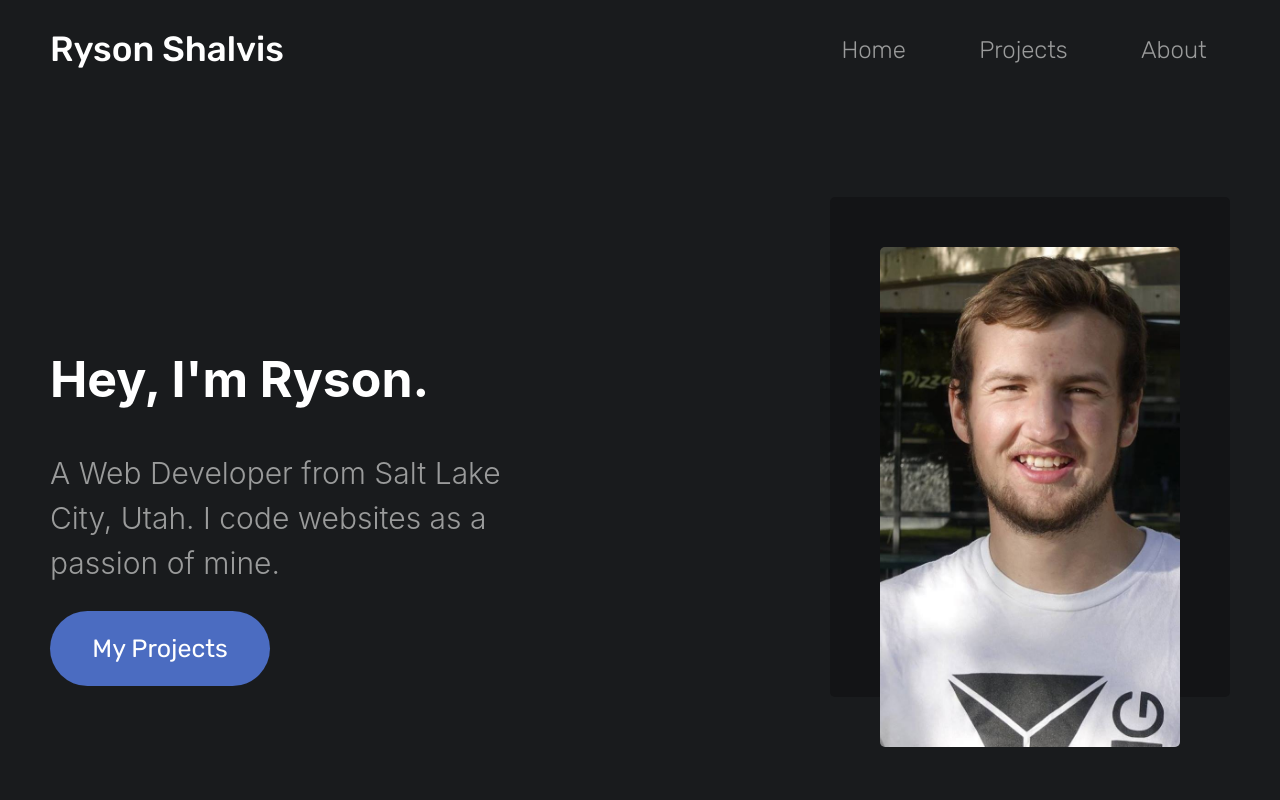
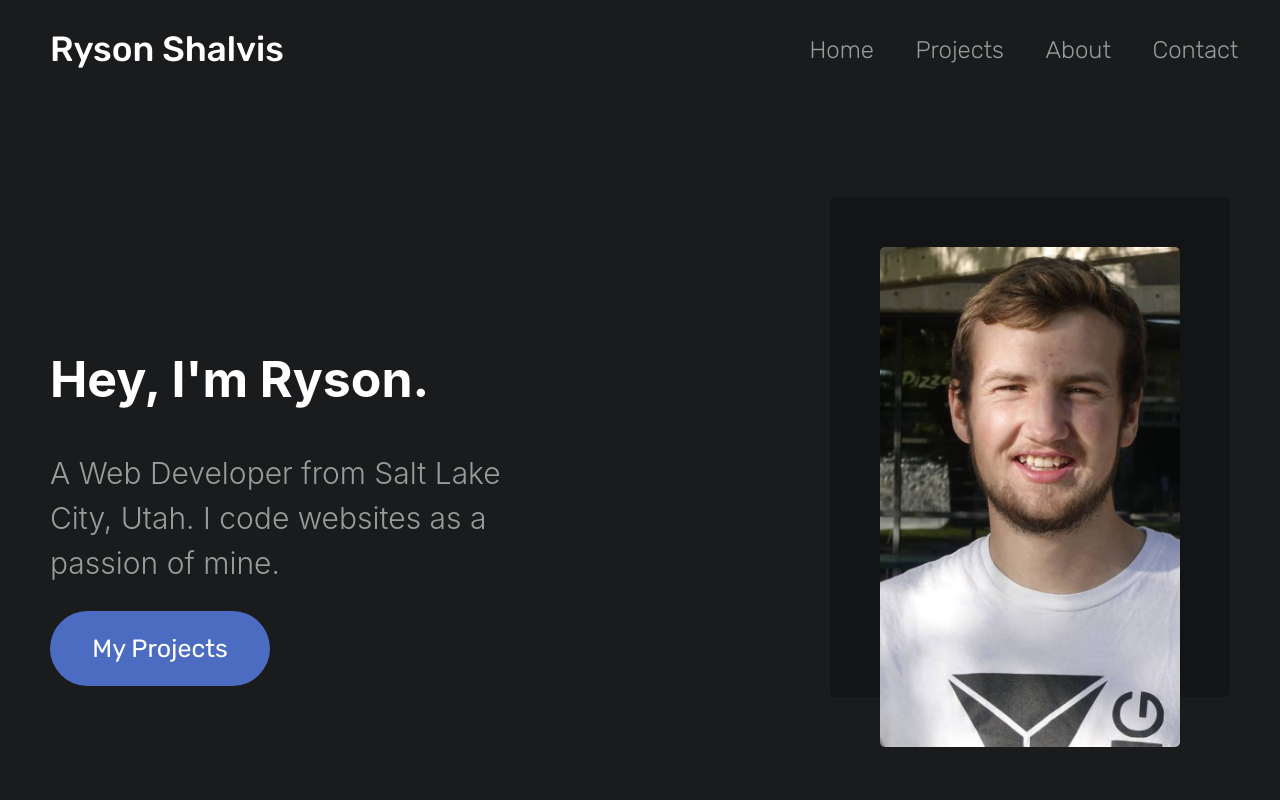
Before and after one commit to RysonShalvis/portfolio, a React (Create React App) app: page / in a window 1280 px wide. Shown: the top 800 px of the page. Built offline with nearby package versions, Linux system fonts and the light colour scheme.

Commit message:
add contact to header

```diff
--- a/src/Header.js
+++ b/src/Header.js
@@ -10,6 +10,7 @@ class Header extends Component {
                     <h2 className="nav-link">Home</h2>
                     <h2 className="nav-link">Projects</h2>
                     <h2 className="nav-link">About</h2>
+                    <h2 className="nav-link">Contact</h2>
                 </div>
             </div>
         );
```
Also changed, not shown: 1 other file (tests, documents, lock files or other folders).
